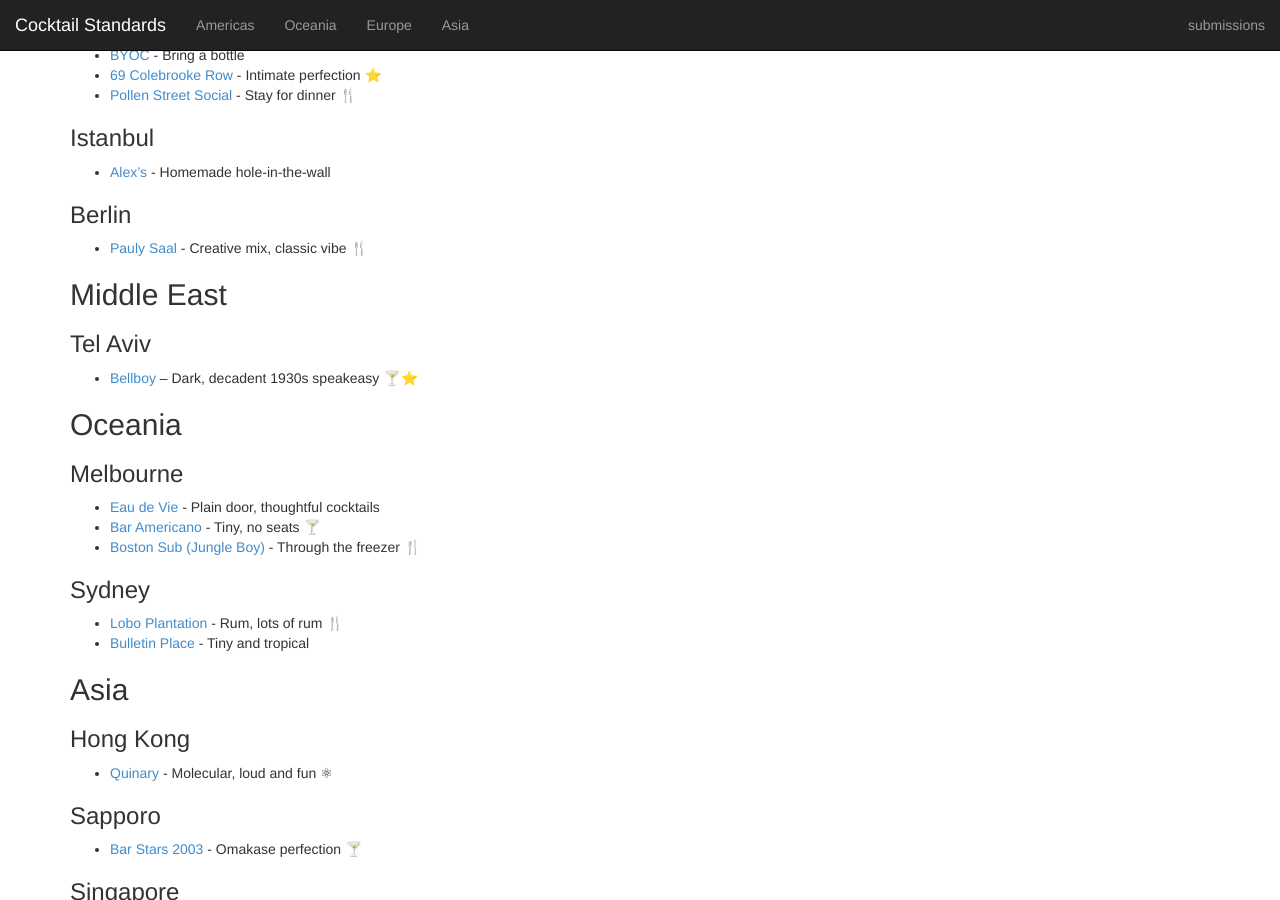
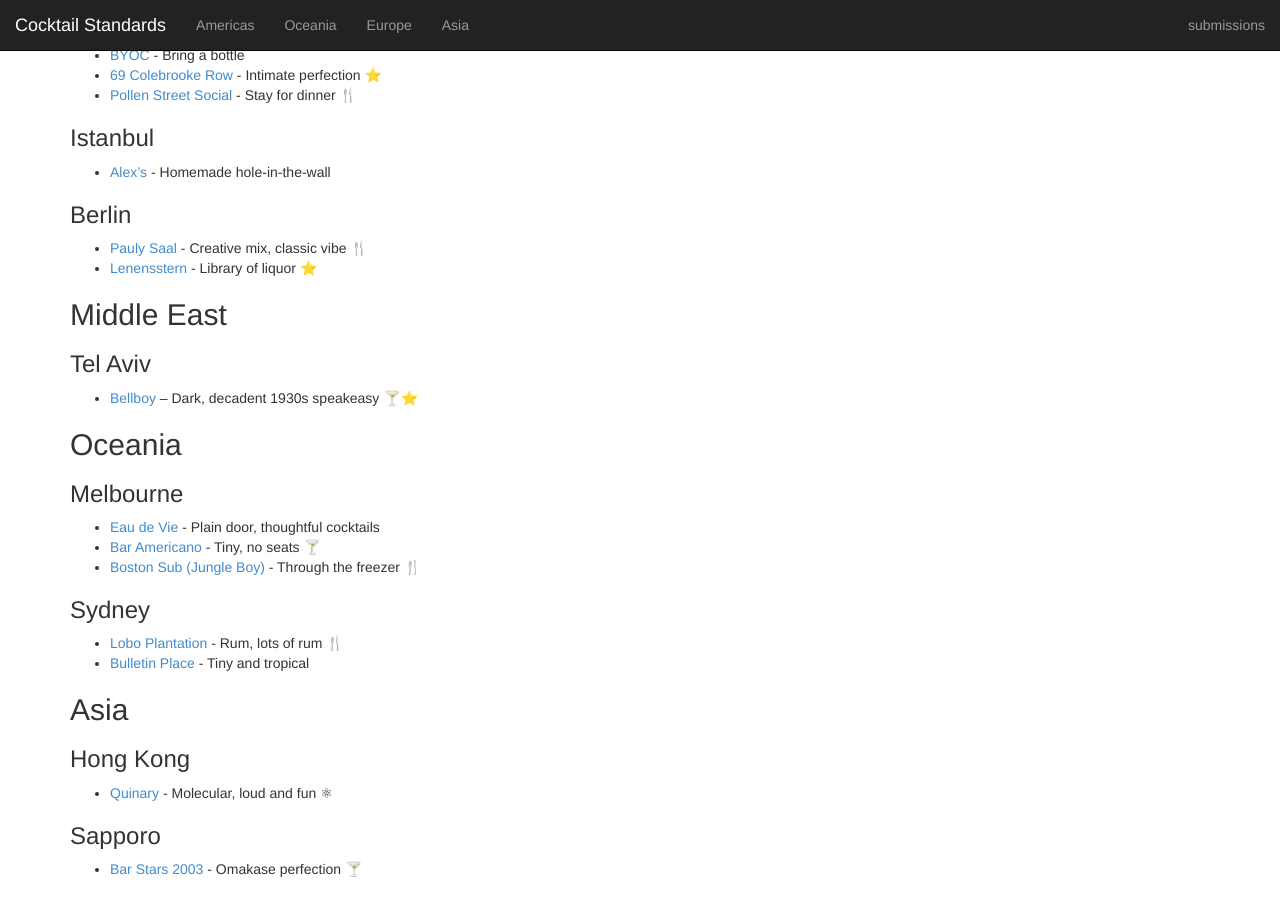
Before and after one commit to CocktailStandards/CocktailStandards.github.io, a Jekyll site: the page built from index.md, in a window 1280 px wide and 900 px high, scrolled down 845 px. Built offline with Jekyll 4.4.1, drawn with Linux system fonts in a browser that asks for light colours.

Commit message:
Update index.md

```diff
--- a/index.md
+++ b/index.md
@@ -56,6 +56,7 @@ _While you're in town, pick up excellent cocktail supplies at [The Boston Shaker
 ### Berlin
 
 * [Pauly Saal](http://http://paulysaal.com/) - Creative mix, classic vibe 🍴
+* [Lenensstern](http://www.lebensstern-berlin.de/en/) - Library of liquor ⭐️
 
 ## Middle East
 
```
